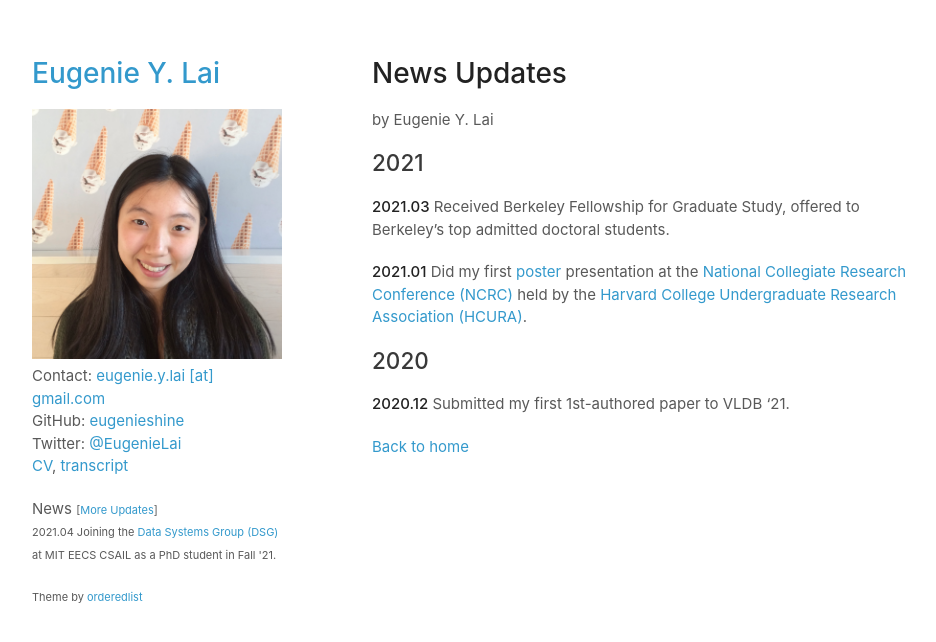
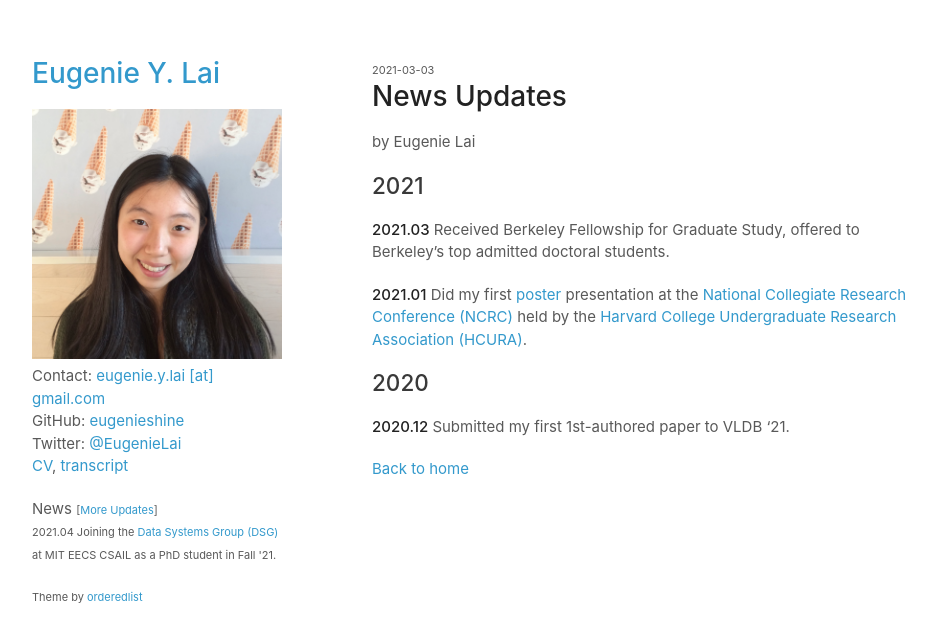
Before and after one commit to eugenielai/eugenielai.github.io, a Jekyll site: the page built from posts/news.md, in a window 1280 px wide. Shown: the top 642 px of the page, without its empty margins (158-1094 px from the left). Built offline with Jekyll 4.4.1, drawn with Linux system fonts in a browser that asks for light colours; a script that is not in the unit is left out.

Commit message:
update news

```diff
--- a/posts/news.md
+++ b/posts/news.md
@@ -1,6 +1,8 @@
 ---
 title: News Updates
 layout: post
+author: Eugenie Lai
+date: 2021-03-03
 
 ---
 
```
